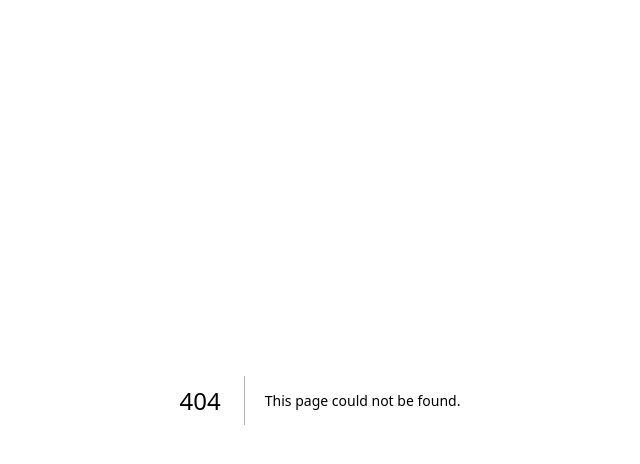
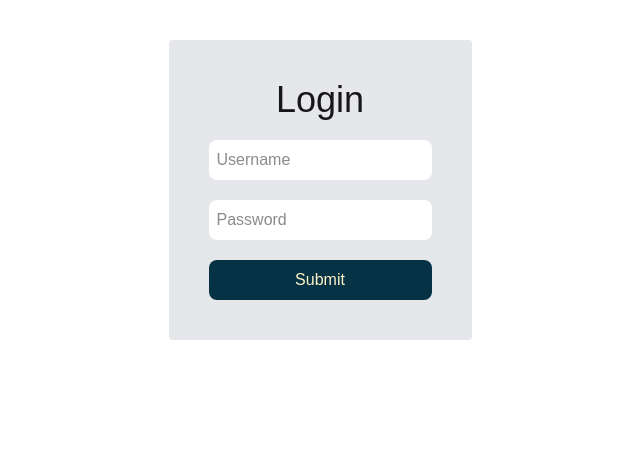
Before and after one commit to parastookTehrani/dashboard, a Next.js app: page /login in a window 1280 px wide. Before the commit this address had no page. Shown: the top 464 px of the page, without its empty margins (320-960 px from the left). Built offline with nearby package versions, Linux system fonts and the light colour scheme.

Commit message:
feature: add login page with react-hook-form, fake authentication, and redirect

```diff
--- a/package.json
+++ b/package.json
@@ -11,7 +11,8 @@
   "dependencies": {
     "next": "16.1.1",
     "react": "19.2.3",
-    "react-dom": "19.2.3"
+    "react-dom": "19.2.3",
+    "react-hook-form": "^7.69.0"
   },
   "devDependencies": {
     "@tailwindcss/postcss": "^4",
--- /dev/null
+++ b/src/app/dashboard/page.jsx
@@ -0,0 +1,7 @@
+export default function Home() {
+  return (
+    <>
+    <p className="p-10">dashboard</p>
+    </>
+  );
+}
--- /dev/null
+++ b/src/app/login/page.jsx
@@ -0,0 +1,44 @@
+"use client";
+import { useRouter } from "next/navigation";
+import { useForm } from "react-hook-form";
+
+export default function Login() {
+  const { register, handleSubmit } = useForm();
+  const router = useRouter()
+
+  const onSubmit = (data) => {
+    if (data.password === "1234" && data.username === "admin") {
+      localStorage.setItem("auth" , "true")
+      router.push("/dashboard")
+    } else {
+      alert("Username or password is incorrect")
+    }
+  };
+
+  return (
+    <div className="flex justify-center items-center mt-10">
+      <form
+        onSubmit={handleSubmit(onSubmit)}
+        className="flex flex-col gap-5 bg-gray-200 shadow-black p-10 rounded"
+      >
+        <h1 className="text-center text-4xl">Login</h1>
+        <input
+          {...register("username", { required: true })}
+          type="text"
+          placeholder="Username"
+          className="bg-white border-black rounded-lg p-2"
+        />
+        <input
+          {...register("password", { required: true })}
+          type="password"
+          placeholder="Password"
+          className="bg-white border-black rounded-lg p-2"
+        />
+        <input
+          type="submit"
+          className="bg-cyan-950 hover:bg-cyan-800 text-amber-100 border-black rounded-lg p-2"
+        />
+      </form>
+    </div>
+  );
+}
```
Also changed, not shown: 1 other file (tests, documents, lock files or other folders).
